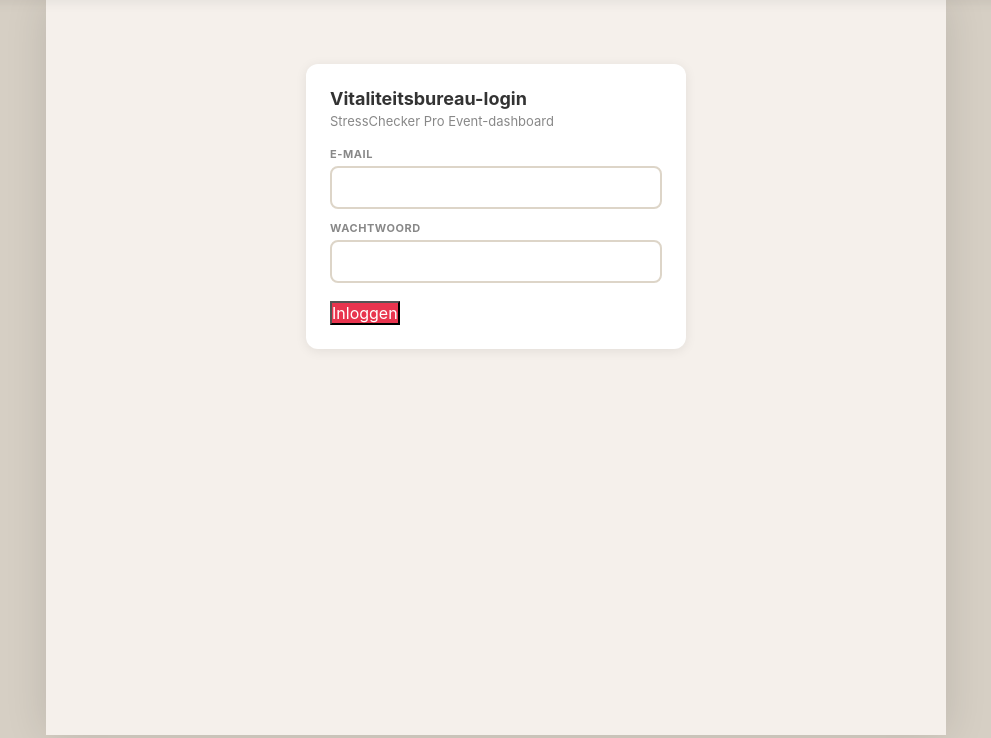
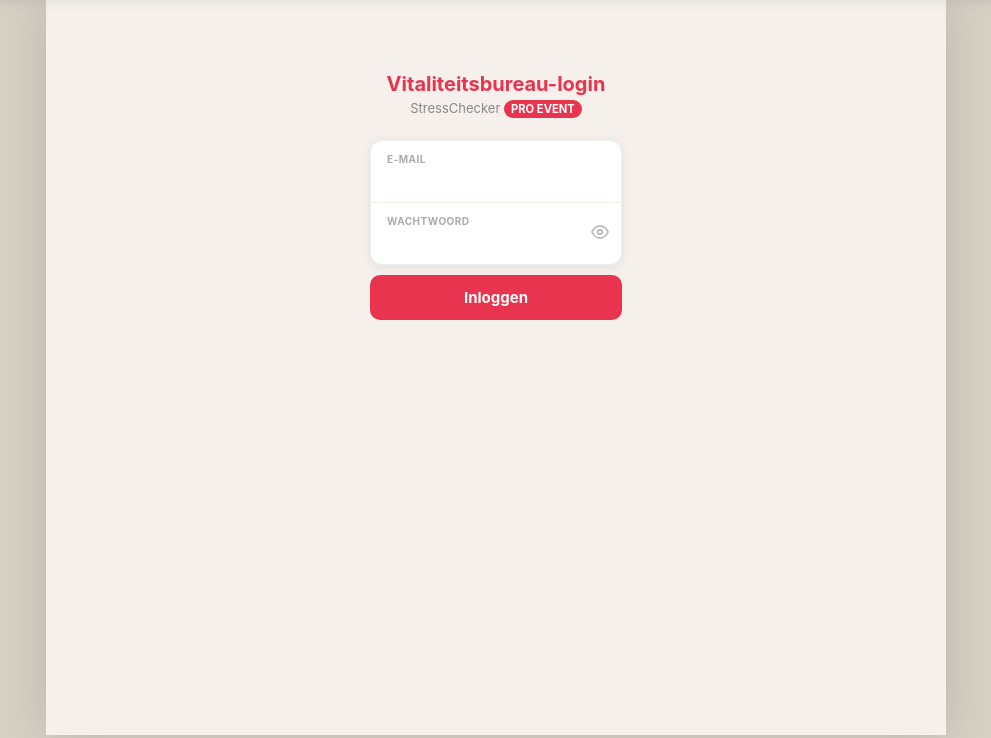
Before and after one commit to paulpannevis-svg/stresschecker, a Python web app: template templates/vb/login.html in a window 1280 px wide. Shown: the part 62-800 px from the top of the page, without its empty margins (144-1135 px from the left). Run offline with Jinja, Linux system fonts and the light colour scheme; the template is opened without the code that fills it, so the values that code supplies are empty.

Commit message:
VB login: styling 1-op-1 gelijk aan Pro-login (sc_login.html-structuur)
Mijn vorige VB-login gebruikte een eigen kaart (380px, afwijkende inputs/knop). Nu exact
de sc_login.html-opmaak: 420px-container, dezelfde .card-met-velden (radius 12, border #eee,
veld-padding 12px 16px, labels 10px/700/#aaa uppercase, borderless inputs), submit-knop
var(--red) padding 13px radius 10px 15px/700, plus password-eye-toggle. Alleen tekst/action
VB-specifiek. Beide logins ogen nu identiek binnen de Pro-chrome. Staging gemirrord.

Co-Authored-By: Claude Opus 4.8 (1M context) <noreply@anthropic.com>

```diff
--- a/templates/vb/login.html
+++ b/templates/vb/login.html
@@ -1,33 +1,38 @@
 {% extends "base.html" %}
 {% block title %}VB Login — StressChecker Pro Event{% endblock %}
-{% block head %}
-<style>
-  /* VB-login binnen de Pro-app-chrome (base.html: header/logo/taalwissel + .app-main beige).
-     Gecentreerde login-kaart op Pro-tokens (witte kaart radius 12 + schaduw, rood #E8344E). */
-  .vb-login{max-width:380px;margin:4vh auto;width:100%}
-  .vb-login .card{background:#fff;border-radius:12px;box-shadow:0 2px 12px rgba(0,0,0,.08);padding:24px}
-  .vb-login h1{font-size:18px;margin:0 0 4px;color:#333}
-  .vb-login p.sub{color:#888;font-size:13px;margin:0 0 18px}
-  .vb-login label{display:block;font-size:11px;font-weight:700;color:#888;text-transform:uppercase;letter-spacing:.05em;margin:12px 0 5px}
-  .vb-login input{width:100%;box-sizing:border-box;padding:11px 12px;border:2px solid #DDD5C8;border-radius:8px;font-size:14px;font-family:inherit;background:#fff}
-  .vb-login input:focus{outline:none;border-color:#E8344E}
-  .vb-login .err{background:#FDE8EB;border:1px solid #f5c2c2;color:#a12;padding:9px 12px;border-radius:8px;font-size:13px;margin-bottom:14px}
-  .vb-login .btn-primary{margin-top:18px}
-</style>
+{% block content %}
+{# Styling 1-op-1 gelijk aan de Pro-login (sc_login.html): 420px-container, dezelfde
+   kaart-met-velden, labels, input- en knop-opmaak. Alleen tekst/action zijn VB-specifiek. #}
+<div style="max-width:420px;margin:40px auto;padding:0 16px;">
+
+  <div style="text-align:center;margin-bottom:24px;">
+    <div style="font-size:20px;font-weight:700;color:var(--red);">Vitaliteitsbureau-login</div>
+    <div style="font-size:13px;color:#888;margin-top:4px;">StressChecker <span style="background:#E8344E;color:#fff;font-size:.7rem;padding:2px 7px;border-radius:10px;font-weight:700;">PRO EVENT</span></div>
+  </div>
+
+  {% if error %}
+  <div style="background:#fff0f0;border:1px solid #f5c6cb;color:#721c24;padding:10px 14px;border-radius:8px;font-size:13px;margin-bottom:16px;">{{ error }}</div>
+  {% endif %}
+
+  <form method="POST" action="/vb/login" autocomplete="off">
+    <div class="card" style="padding:0;overflow:hidden;border-radius:12px;border:1px solid #eee;margin-bottom:10px;">
+      <div style="padding:12px 16px;border-bottom:1px solid #f0ece6;">
+        <label style="display:block;font-size:10px;font-weight:700;color:#aaa;text-transform:uppercase;letter-spacing:.05em;margin-bottom:5px;">E-mail</label>
+        <input type="email" name="email" required autofocus autocomplete="off" value=""
+               style="width:100%;border:none;outline:none;font-size:14px;background:transparent;font-family:inherit;">
+      </div>
+      <div style="padding:12px 16px;position:relative;">
+        <label style="display:block;font-size:10px;font-weight:700;color:#aaa;text-transform:uppercase;letter-spacing:.05em;margin-bottom:5px;">Wachtwoord</label>
+        <input type="password" name="password" id="pw-vb" required autocomplete="new-password" value=""
+               style="width:100%;border:none;outline:none;font-size:14px;background:transparent;font-family:inherit;">
+        <button type="button" onclick="var i=document.getElementById('pw-vb');i.type=i.type==='password'?'text':'password'" style="position:absolute;right:12px;top:50%;transform:translateY(-50%);background:none;border:none;cursor:pointer;color:#aaa;padding:0;">
+          <svg width="18" height="18" viewBox="0 0 24 24" fill="none" stroke="currentColor" stroke-width="1.8" stroke-linecap="round"><path d="M1 12s4-8 11-8 11 8 11 8-4 8-11 8-11-8-11-8z"/><circle cx="12" cy="12" r="3"/></svg>
+        </button>
+      </div>
+    </div>
+
+    <button type="submit" style="width:100%;background:var(--red);color:white;border:none;padding:13px;border-radius:10px;font-size:15px;font-weight:700;cursor:pointer;font-family:inherit;">Inloggen</button>
+  </form>
+
+</div>
 {% endblock %}
-{% block content %}
-  <div class="vb-login">
-    <div class="card">
-      <h1>Vitaliteitsbureau-login</h1>
-      <p class="sub">StressChecker Pro Event-dashboard</p>
-      {% if error %}<div class="err">{{ error }}</div>{% endif %}
-      <form method="post" action="/vb/login" autocomplete="off">
-        <label for="email">E-mail</label>
-        <input type="email" id="email" name="email" required autocomplete="off" value="">
-        <label for="password">Wachtwoord</label>
-        <input type="password" id="password" name="password" required autocomplete="new-password" value="">
-        <button type="submit" class="btn-primary">Inloggen</button>
-      </form>
-    </div>
-  </div>
-{% endblock %}
```
